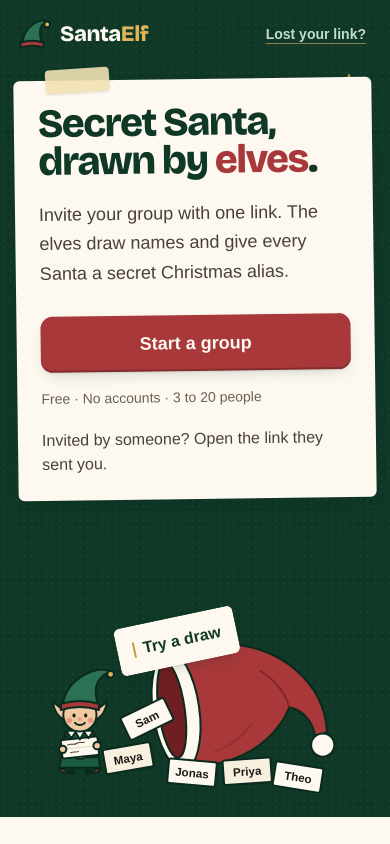
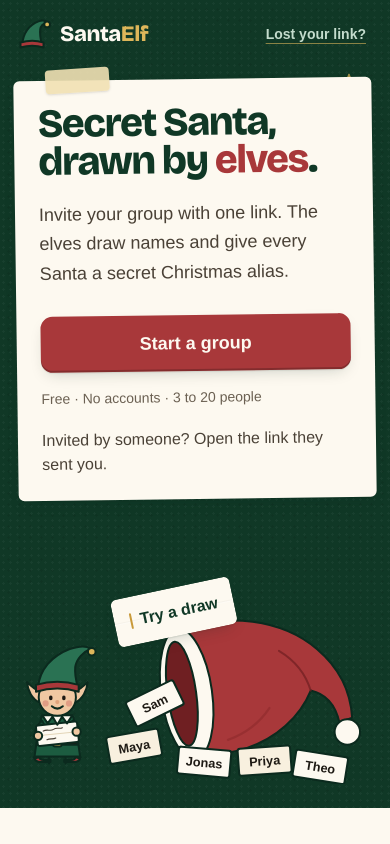
Before and after one commit to bachnguyennn/Santa-s-Elfs, a Next.js app: page / in a window 390 px wide. Shown: the top 844 px of the page. Built offline with nearby package versions, Linux system fonts and the light colour scheme; a web font is replaced by a local one.

Commit message:
fix: fit the hero draw on phone screens
Pull the hat up under the slip so the whole demo shows in the first
375x812 screen, show the drawn result as a narrower slip beside the hat
on phones, and scroll the full result (including "Put it back") into
view once it has unfolded on short screens.

```diff
--- a/src/app/page.tsx
+++ b/src/app/page.tsx
@@ -107,7 +107,7 @@ export default function Home() {
               <p className="mt-5 text-ink-700">Invited by someone? Open the link they sent you.</p>
             </PaperSlip>
 
-            <HatDraw className="mx-auto mb-6 w-full max-w-[19rem] sm:max-w-md md:mx-0 md:mb-8 md:max-w-none lg:mb-10" />
+            <HatDraw className="mx-auto -mt-10 mb-6 w-full max-w-[24rem] sm:mt-0 sm:max-w-md md:mx-0 md:mb-8 md:max-w-none lg:mb-10" />
           </section>
         </div>
 
--- a/src/components/brand/hat-draw.tsx
+++ b/src/components/brand/hat-draw.tsx
@@ -15,6 +15,7 @@ import { HandName } from "./paper-slip";
 export function HatDraw({ className }: { className?: string }) {
   const [drawn, setDrawn] = React.useState(false);
   const resultRef = React.useRef<HTMLParagraphElement>(null);
+  const groupRef = React.useRef<HTMLDivElement>(null);
   const drawRef = React.useRef<HTMLButtonElement>(null);
   // Move focus only after the visitor draws or puts the slip back, never on page load.
   const moveFocus = React.useRef(false);
@@ -32,7 +33,7 @@ export function HatDraw({ className }: { className?: string }) {
 
   return (
     <div className={cn("relative", className)}>
-      <div className="relative ml-auto w-[86%] pt-[26%]">
+      <div className="relative ml-auto w-[80%] pt-[26%] sm:w-[86%]">
         <NameHat />
       </div>
       <Elf pose="hold" className="absolute bottom-[4%] left-0 h-[46%]" />
@@ -50,14 +51,17 @@ export function HatDraw({ className }: { className?: string }) {
         </button>
       ) : (
         <div
+          ref={groupRef}
           role="group"
           aria-label="Example draw"
-          className="slip slip-plain absolute top-[2%] left-[10%] z-20 w-[min(18rem,84%)] -rotate-2 animate-unfold p-5 text-center sm:p-6"
+          // Once unfolded, bring the whole result, including "Put it back", on screen (short phones).
+          onAnimationEnd={() => groupRef.current?.scrollIntoView({ block: "nearest" })}
+          className="slip slip-plain absolute top-0 left-0 z-20 w-[64%] -rotate-2 animate-unfold p-4 text-center sm:top-[2%] sm:left-[10%] sm:w-[min(18rem,84%)] sm:p-6"
         >
           <span aria-hidden className="absolute -top-3 left-1/2 h-6 w-14 -translate-x-1/2 rotate-2 rounded-sm bg-gold-200/90 shadow-sm" />
           <p ref={resultRef} tabIndex={-1} className="text-sm text-ink-700">
             You’re the Secret Santa for
-            <HandName className="block text-[2rem] leading-tight font-bold text-berry-700">Grandma Rosie</HandName>
+            <HandName className="block text-[1.625rem] leading-tight font-bold text-berry-700 sm:text-[2rem]">Grandma Rosie</HandName>
           </p>
           <p className="mt-1 text-sm text-ink-700">
             Your secret alias: <span className="font-display font-bold text-pine-800">Dasher</span>
```
